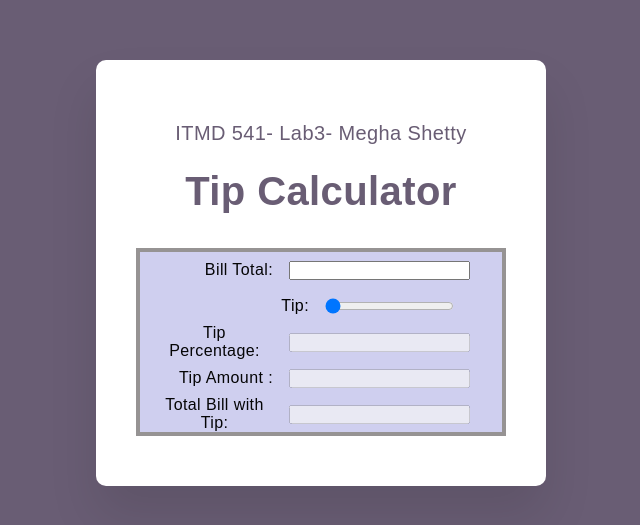
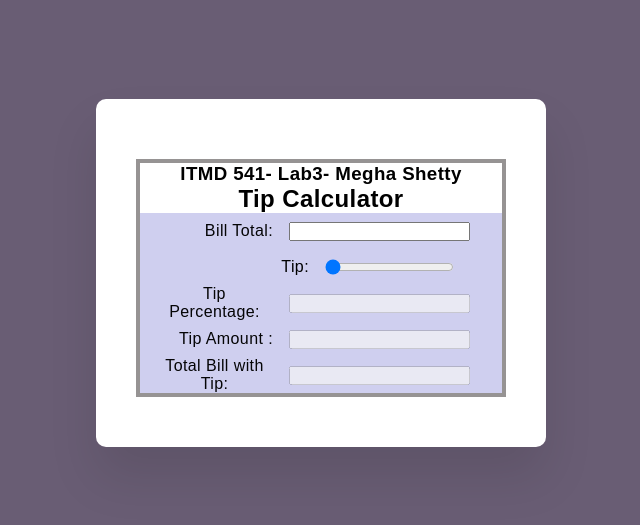
Before and after one commit to mshetty03/WebAppDev, a plain HTML site: page Lab3/index3.html in a window 1280 px wide. Shown: the part 127-652 px from the top of the page, without its empty margins (319-959 px from the left). Drawn offline with Linux system fonts and the light colour scheme.

Commit message:
html update

```diff
--- a/Lab3/index3.html
+++ b/Lab3/index3.html
@@ -1,3 +1,4 @@
+
 <!DOCTYPE html>
 <html lang="en">
 <head>
@@ -9,18 +10,13 @@
 </head>
 <body>
         <div class="container">
-
-        <section>
-            <div class="title1">
-                    ITMD 541- Lab3- Megha Shetty
+            <form class="input-form">
+                    <div class="header">
+                         <h3>   ITMD 541- Lab3- Megha Shetty</h3>
+                      <h2>Tip Calculator</h2>
                     </div>
-            <div class="title2">
-                Tip Calculator
-             </div>
-        </section>
                         <section>
                             <div class="tipcalculator">
-                <form class="input-form">
                                     <div class="input">
                                             <div class="box">
                                                     <div class="input-box" id="billtotalbox">
@@ -49,10 +45,12 @@
                                                     </div>
                                             </div>
                                         </div>
+
+                            </div>
+                        </section>
             </form>
         </div>
-        </section>
-    </div>
+
     <script>
 
         let sliders = document.querySelectorAll("input[type='range']");
```
Lines whose indentation alone changed are shown as unchanged.
